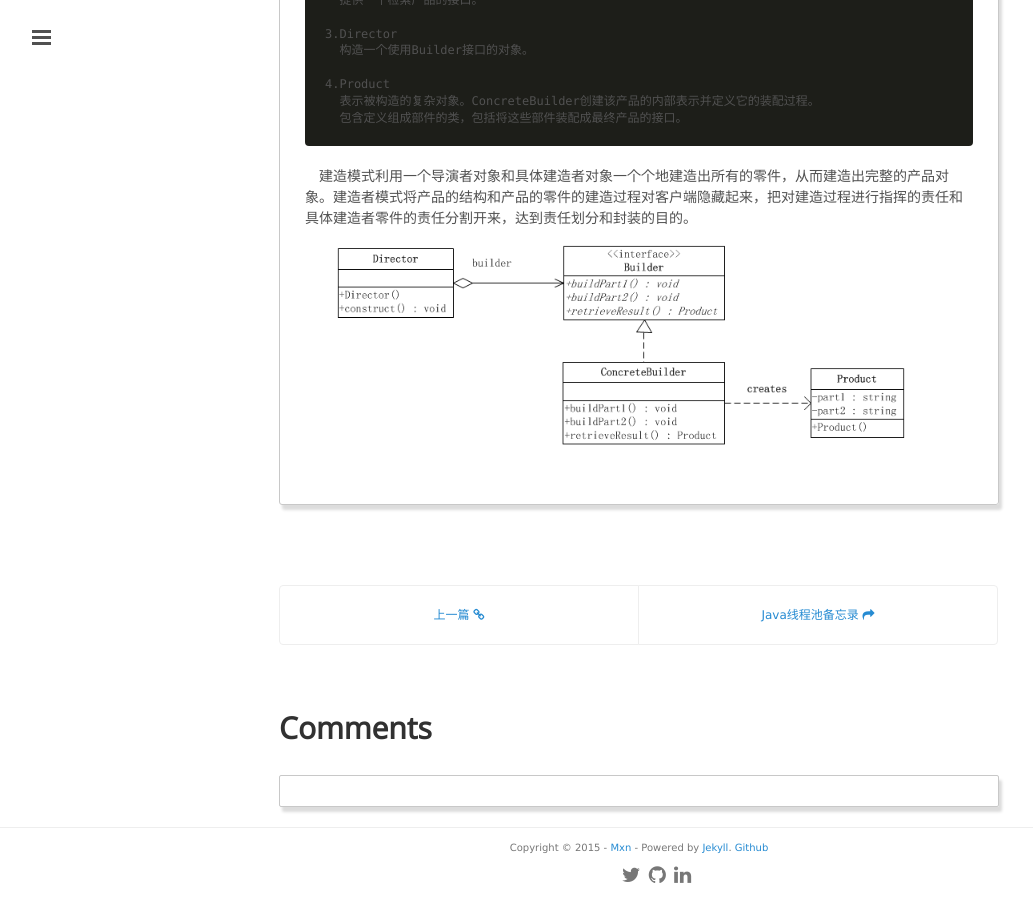
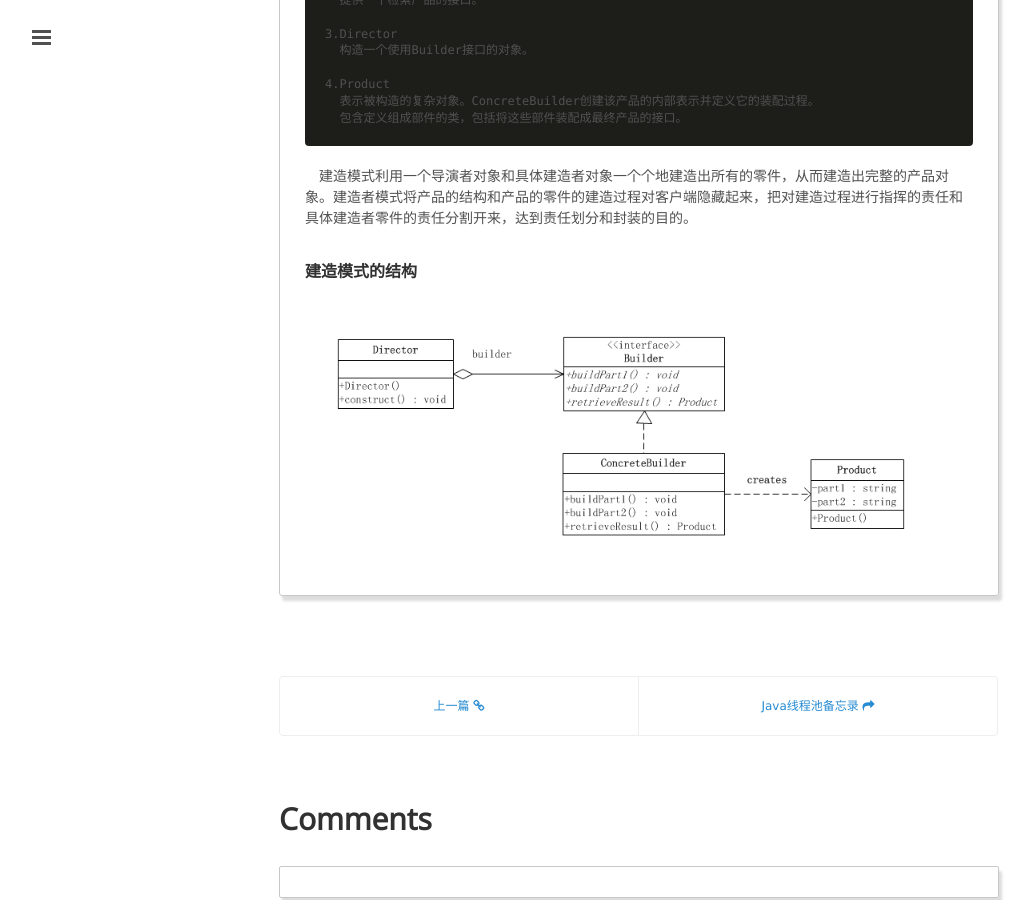
Before and after one commit to mxn21/mxn21.github.io, a Jekyll site: the page built from _posts/2015-6-14-android建设者模式分析.md, in a window 1280 px wide and 900 px high, scrolled down 786 px. Shown: the whole window, without its empty margins (1-1034 px from the left). Built offline with Jekyll 4.4.1, drawn with Linux system fonts in a browser that asks for light colours; Markdown is read by kramdown in place of the engine named in the settings; comment, search, counter and statistics services are not loaded.

Commit message:
Update 2015-6-14-android建设者模式分析.md

```diff
--- a/_posts/2015-6-14-android建设者模式分析.md
+++ b/_posts/2015-6-14-android建设者模式分析.md
@@ -36,4 +36,5 @@
 
 　建造模式利用一个导演者对象和具体建造者对象一个个地建造出所有的零件，从而建造出完整的产品对象。建造者模式将产品的结构和产品的零件的建造过程对客户端隐藏起来，把对建造过程进行指挥的责任和具体建造者零件的责任分割开来，达到责任划分和封装的目的。
 
+### 建造模式的结构
 　![](https://raw.githubusercontent.com/mxn21/mxn21.github.io/master/public/img/img7.png)
```
